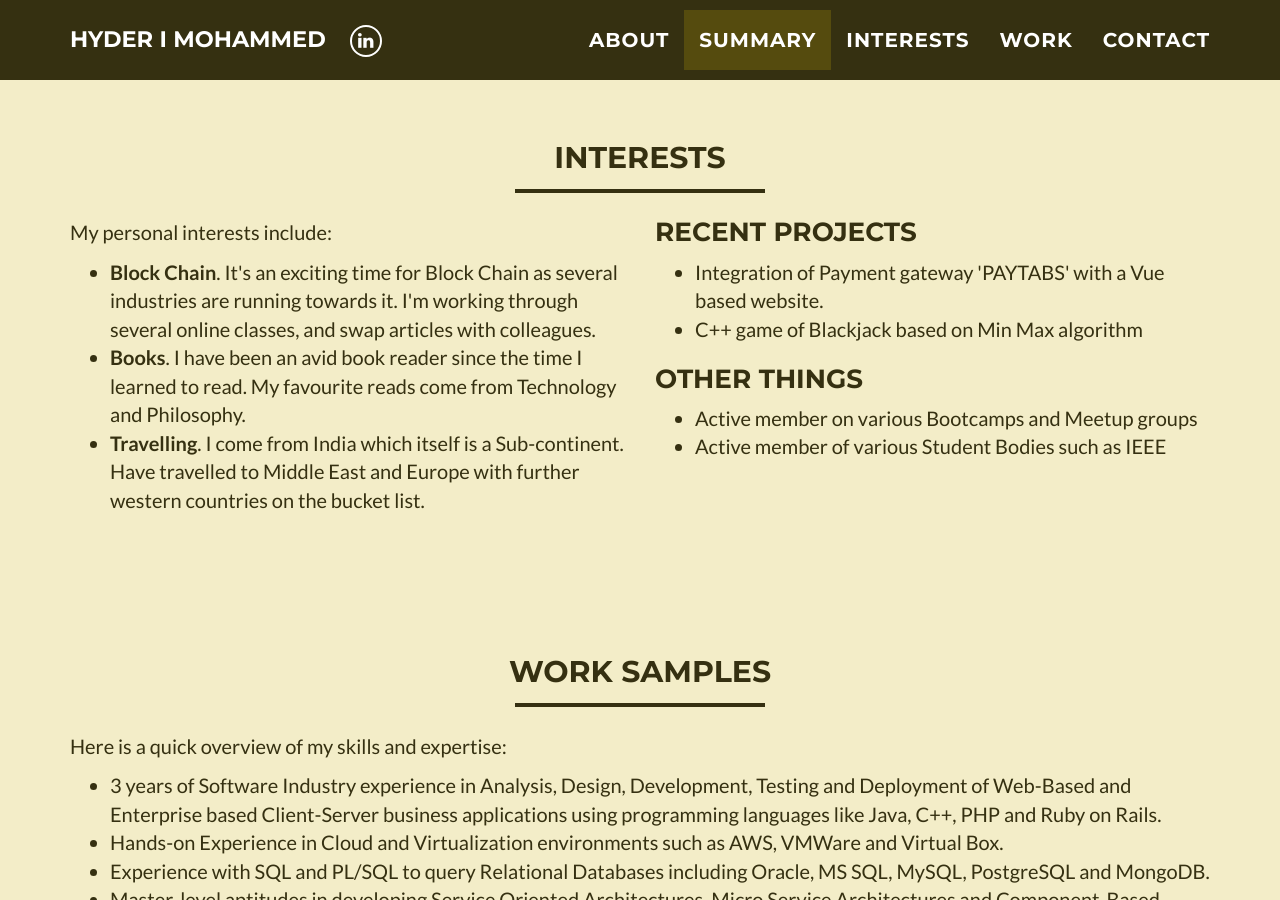
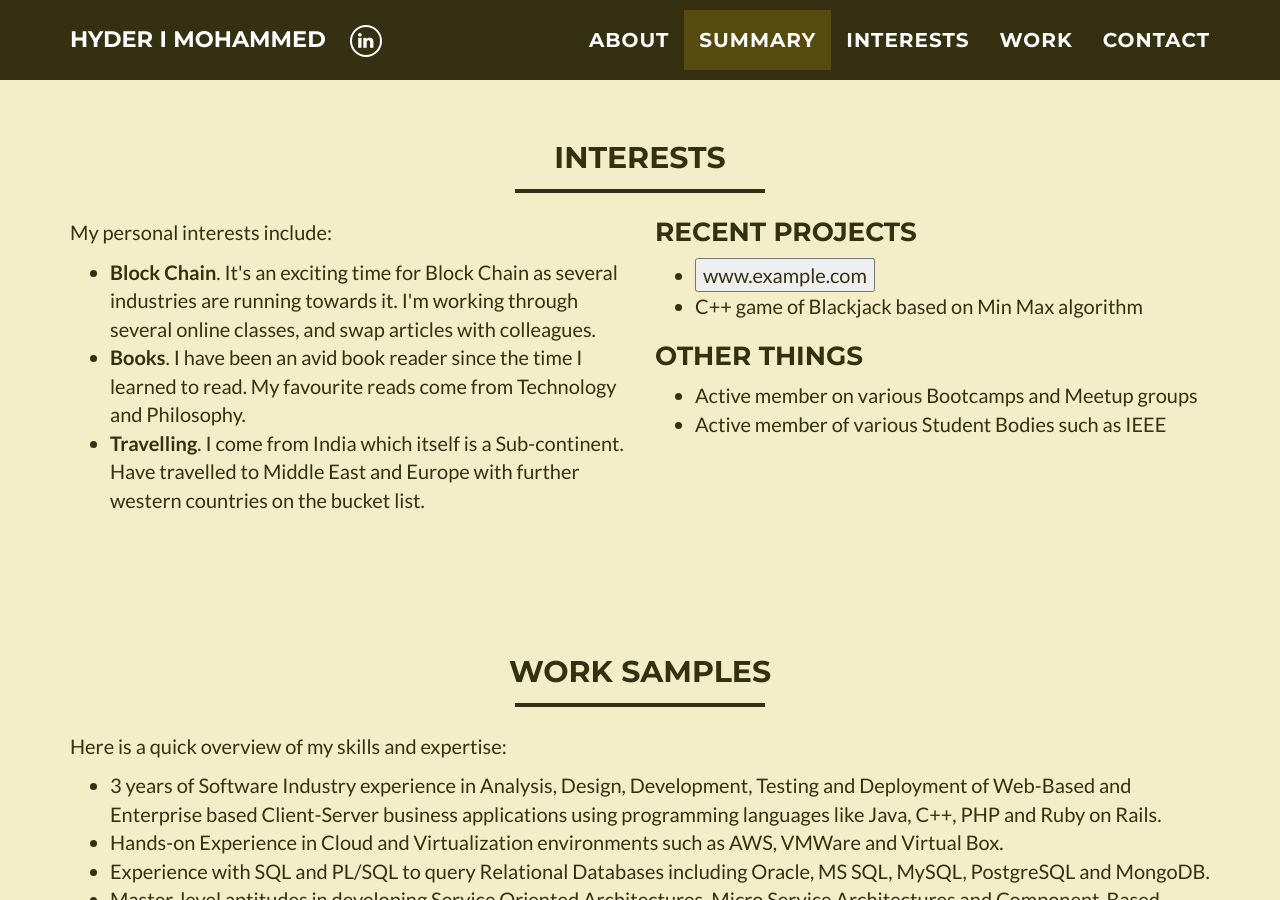
Before and after one commit to mohammedhyderimtiaz/mohammedhyderimtiaz.github.io, a Jekyll site: the page built from index.html, in a window 1280 px wide and 900 px high, scrolled down 1605 px. Built offline with Jekyll 4.4.1, drawn with Linux system fonts in a browser that asks for light colours.

Commit message:
Update _includes/interests.html

```diff
--- a/_includes/interests.html
+++ b/_includes/interests.html
@@ -27,7 +27,8 @@
       <h3 style="margin-top:0">Recent Projects</h3>
 		  <ul>
   			<li>
-          Integration of Payment gateway 'PAYTABS' with a Vue based website.
+          <button onclick="location.href='http://www.example.com'" type="button">
+         www.example.com</button>
     		</li>
   			<li>
           C++ game of Blackjack based on Min Max algorithm
```
